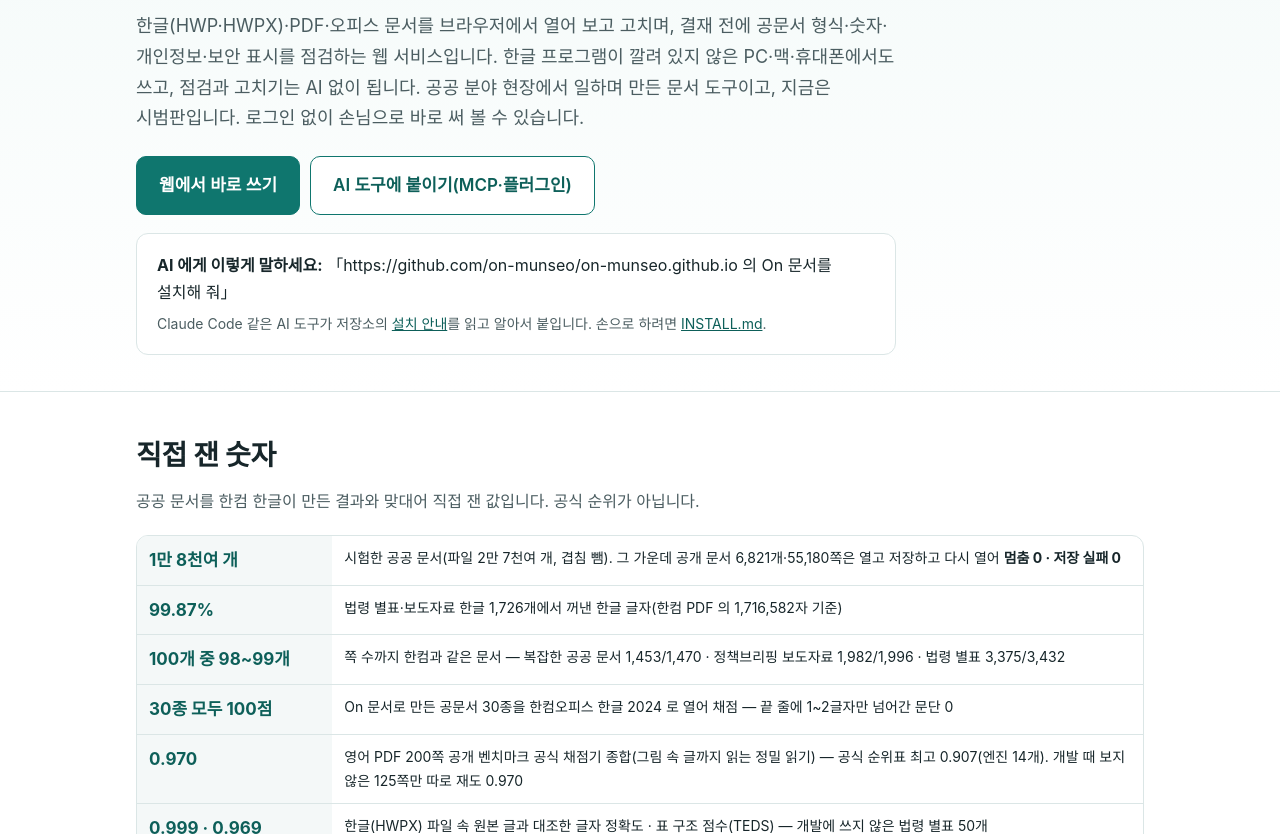
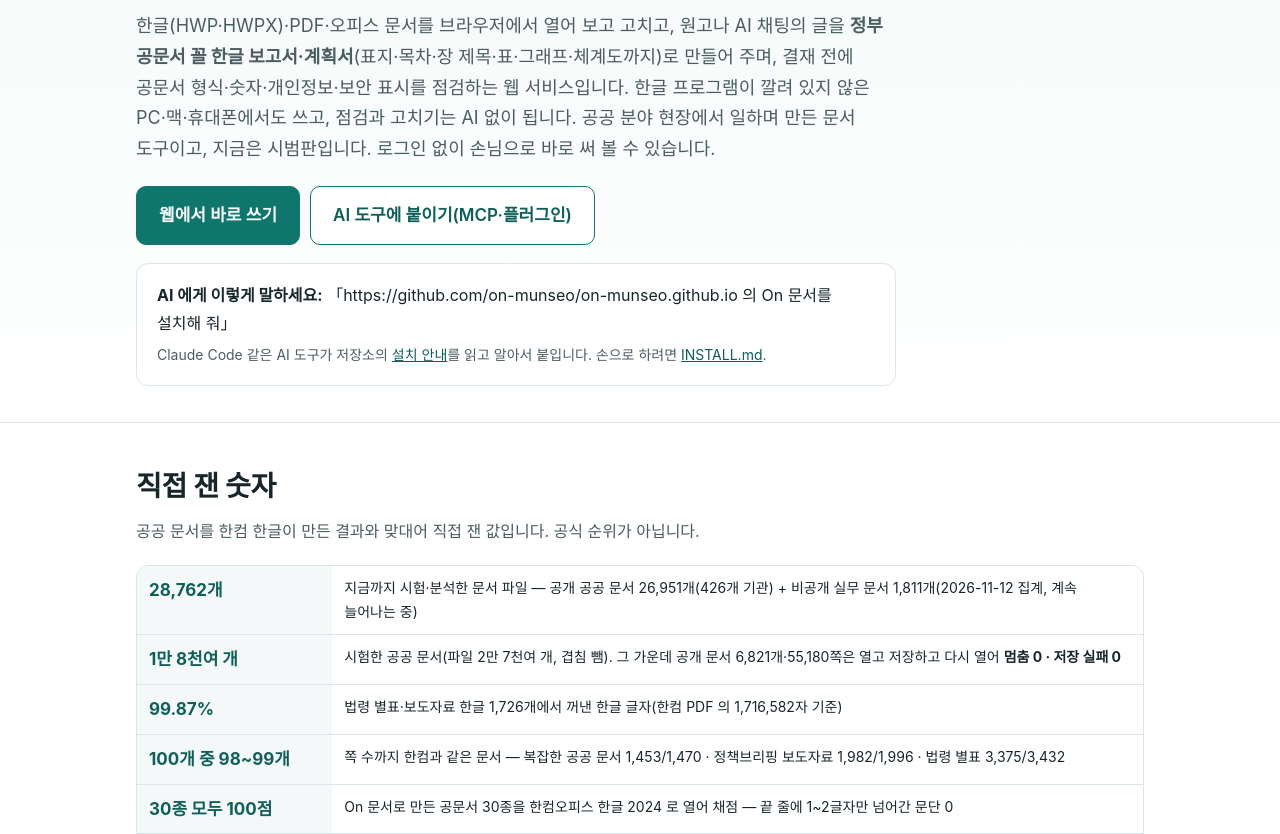
Before and after one commit to on-munseo/on-munseo.github.io, a plain HTML site: page docs/index.html in a window 1280 px wide. Shown: the part 795-1629 px from the top of the page. Drawn offline with Linux system fonts and the light colour scheme.

Commit message:
소개 첫 문장에 공문서 꼴 한글 만들기, 맨 위에 시험·분석한 문서 파일 28,762개(공개 26,951 + 실무 1,811, 11-12 집계)

```diff
--- a/docs/index.html
+++ b/docs/index.html
@@ -102,7 +102,7 @@ ul.plain li b{color:var(--ink)}
   <img class="banner" src="img/banner.png" alt="On 문서 — 쓰기부터 결재 전 점검까지. 한글·PDF 문서를 한컴과 거의 같은 모양으로" width="1280" height="640">
   <span class="chip">시범판</span><span class="chip">로그인 없이 손님으로</span><span class="chip">문서는 서버에 남기지 않음</span><span class="chip">한글 프로그램 없이</span><span class="chip">점검은 AI 없이</span>
   <h1>한글 문서를 웹에서 쓰고,<br><b>결재 전에 점검</b>합니다</h1>
-  <p class="lead">한글(HWP·HWPX)·PDF·오피스 문서를 브라우저에서 열어 보고 고치며, 결재 전에 공문서 형식·숫자·개인정보·보안 표시를 점검하는 웹 서비스입니다. 한글 프로그램이 깔려 있지 않은 PC·맥·휴대폰에서도 쓰고, 점검과 고치기는 AI 없이 됩니다. 공공 분야 현장에서 일하며 만든 문서 도구이고, 지금은 시범판입니다. 로그인 없이 손님으로 바로 써 볼 수 있습니다.</p>
+  <p class="lead">한글(HWP·HWPX)·PDF·오피스 문서를 브라우저에서 열어 보고 고치고, 원고나 AI 채팅의 글을 <b>정부 공문서 꼴 한글 보고서·계획서</b>(표지·목차·장 제목·표·그래프·체계도까지)로 만들어 주며, 결재 전에 공문서 형식·숫자·개인정보·보안 표시를 점검하는 웹 서비스입니다. 한글 프로그램이 깔려 있지 않은 PC·맥·휴대폰에서도 쓰고, 점검과 고치기는 AI 없이 됩니다. 공공 분야 현장에서 일하며 만든 문서 도구이고, 지금은 시범판입니다. 로그인 없이 손님으로 바로 써 볼 수 있습니다.</p>
   <div class="btns">
     <a class="btn main big" href="https://onmunseo.duckdns.org/app/">웹에서 바로 쓰기</a>
     <a class="btn big" href="#mcp">AI 도구에 붙이기(MCP·플러그인)</a>
@@ -114,6 +114,7 @@ ul.plain li b{color:var(--ink)}
   <h2>직접 잰 숫자</h2>
   <p class="sub">공공 문서를 한컴 한글이 만든 결과와 맞대어 직접 잰 값입니다. 공식 순위가 아닙니다.</p>
   <div class="tbl"><table><tbody>
+      <tr><th style="white-space:nowrap;font-size:17px;color:var(--teal2)"><b>28,762개</b></th><td>지금까지 시험·분석한 문서 파일 — 공개 공공 문서 26,951개(426개 기관) + 비공개 실무 문서 1,811개(2026-11-12 집계, 계속 늘어나는 중)</td></tr>
       <tr><th style="white-space:nowrap;font-size:17px;color:var(--teal2)"><b>1만 8천여 개</b></th><td>시험한 공공 문서(파일 2만 7천여 개, 겹침 뺌). 그 가운데 공개 문서 6,821개·55,180쪽은 열고 저장하고 다시 열어 <b>멈춤 0 · 저장 실패 0</b></td></tr>
       <tr><th style="white-space:nowrap;font-size:17px;color:var(--teal2)"><b>99.87%</b></th><td>법령 별표·보도자료 한글 1,726개에서 꺼낸 한글 글자(한컴 PDF 의 1,716,582자 기준)</td></tr>
       <tr><th style="white-space:nowrap;font-size:17px;color:var(--teal2)"><b>100개 중 98~99개</b></th><td>쪽 수까지 한컴과 같은 문서 — 복잡한 공공 문서 1,453/1,470 · 정책브리핑 보도자료 1,982/1,996 · 법령 별표 3,375/3,432</td></tr>
```
Also changed, not shown: 1 other file.
